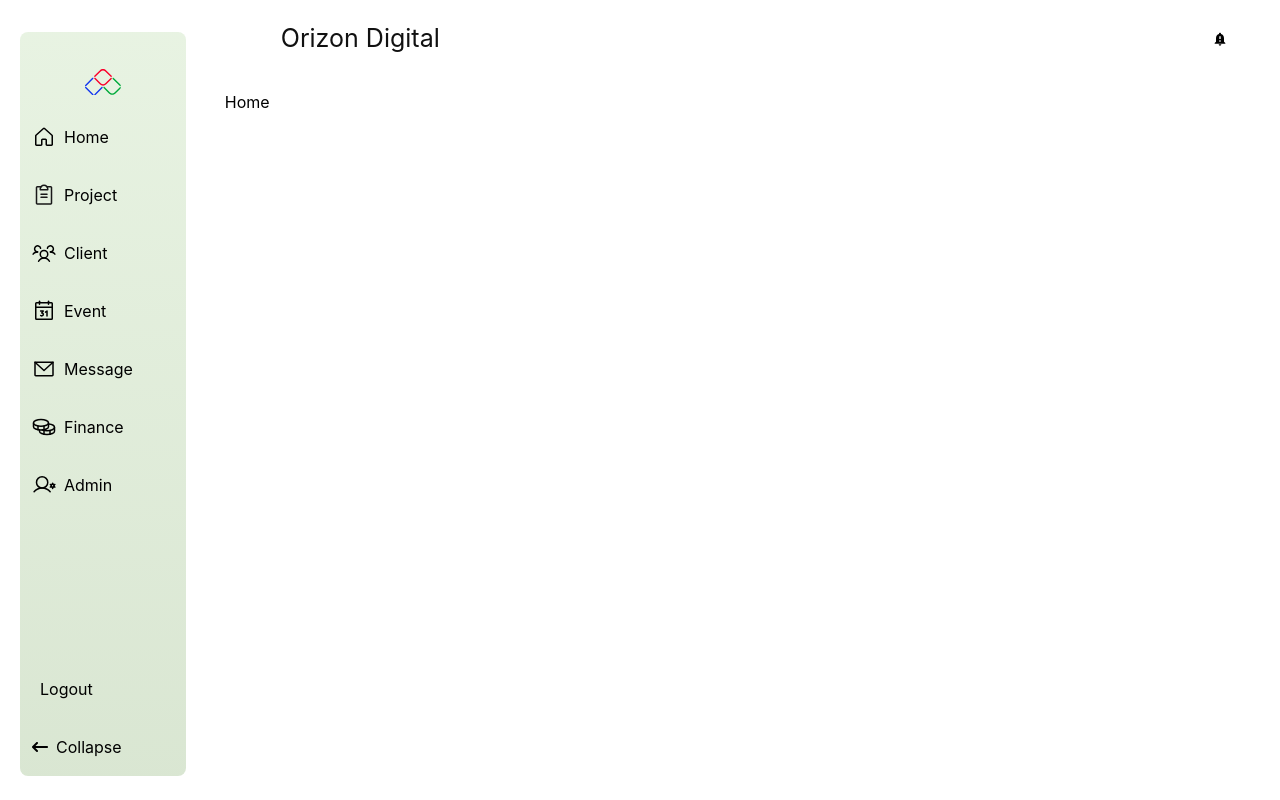
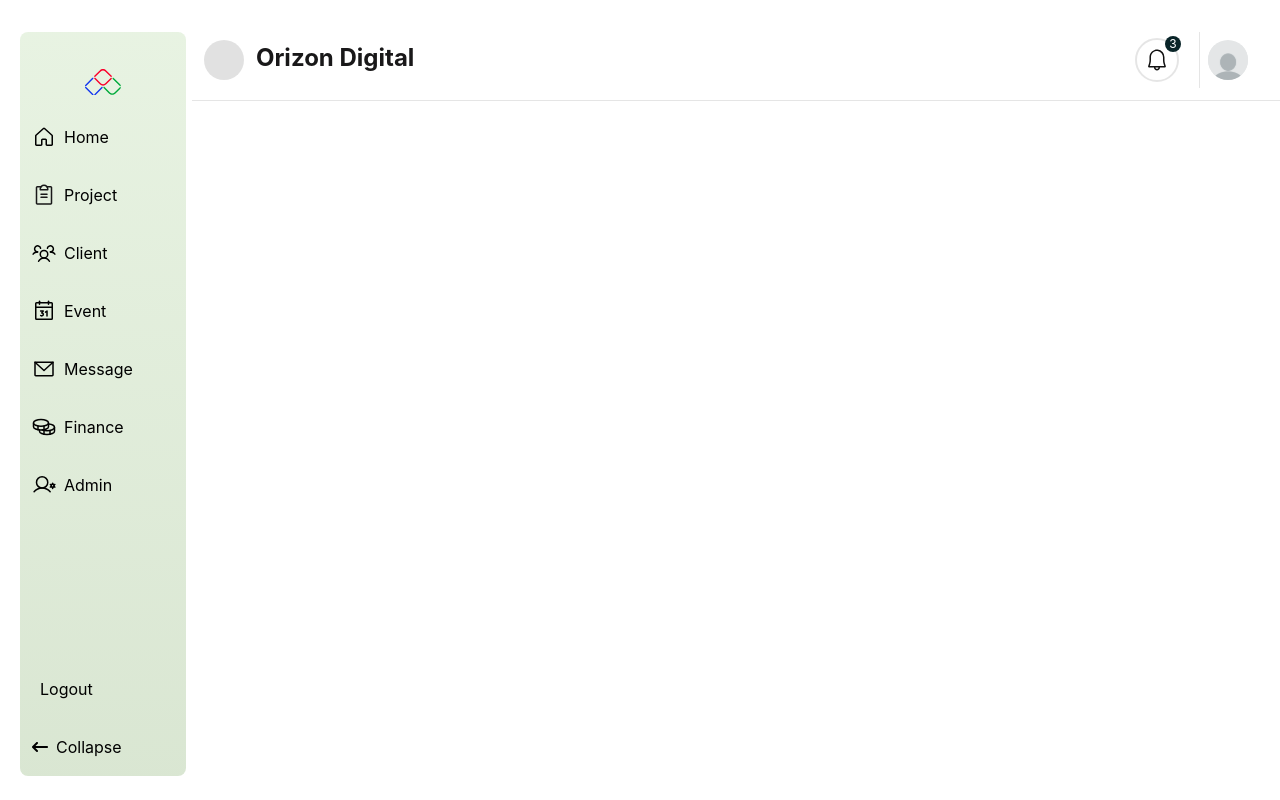
Before and after one commit to Jimicodes91/Kiro-analysis, a React (Vite) app: page /home in a window 1280 px wide. Built offline with nearby package versions, Linux system fonts and the light colour scheme; a web font is replaced by a local one.

Commit message:
style header

```diff
--- a/src/Components/Header/index.tsx
+++ b/src/Components/Header/index.tsx
@@ -1,22 +1,30 @@
 import React from 'react'
-import { MdNotificationImportant } from "react-icons/md";
 import MobileSideNav from '../DashboardSidebar/MobileSideNav';
+import { Avatar, Orizonal } from '../../assets';
+import { VscBell } from 'react-icons/vsc';
 
 const DashBoardHeader: React.FC = () => {
   return (
-    <div className="flex w-full md:flex justify-between md:items-center">
+    <div className="flex w-full md:flex justify-between md:items-center mb-3 border-b border-[#0000001A] p-3 ">
     <div className=" flex w-full items-center">
-        <div className="md:flex md:flex-[.3] hidden ">
-            <h2 className="hidden md:flex md:pl-3 md:text-[25px] text-[#111]">
+        <div className="md:flex md:flex-[.5] ">
+            <img src={Orizonal} alt="" className='w-10 h-10' />
+            <h2 className=" md:flex md:pl-3 md:text-[24px] text-[#191819] font-bold">
             Orizon Digital
             </h2>
         </div>
 
         <div className="flex-[1]   flex justify-end items-center center">
 
-            <button className="mr-5 cursor-pointer relative" type="button" >
-                <MdNotificationImportant />
+            <button className="mr-5 cursor-pointer relative border-2 border-[#0000001A] p-2 rounded-full
+            " type="button" >
+            <VscBell  className='text-[#111] w-6 h-6' />
+            <span className="absolute -top-1 -right-1 bg-primary text-white rounded-full w-4 h-4 flex justify-center items-center text-xs">3</span>
             </button>
+            <div className=' border-0 border-l border-[#e5e5e5] p-2'>
+            <img src={Avatar} alt="" />
+            </div>
+
             <div className="z-50  flex items-center ml-3">
                 <MobileSideNav />
             </div>
--- a/src/Layouts/DashboardLayout/index.tsx
+++ b/src/Layouts/DashboardLayout/index.tsx
@@ -14,7 +14,7 @@ const DashboardLayout = () => {
   return (
     <div className="bg-white overflow-x-hidden w-screen h-screen relative">
       <div>
-                <header className="bg-white p-5 fixed w-full z-10 top-0 lg:pl-[21%]">
+                <header className="bg-white py-5  fixed w-full z-10 top-0 lg:pl-[15%]">
                     <DashBoardHeader />
                 </header>
             </div>
--- a/src/assets/index.tsx
+++ b/src/assets/index.tsx
@@ -8,6 +8,8 @@ import Client from "./svg/Client.svg";
 import Event from "./svg/Event.svg";
 import House from "./svg/House.svg";
 import Finance from "./svg/Finance.svg";
+import Avatar from "./svg/Avatar.svg";
+import Orizonal from "./svg/orizonal.svg";
 
 export {
   Logo,
@@ -20,4 +22,6 @@ export {
   Event,
   House,
   Finance,
+  Avatar,
+  Orizonal,
 };
```
Also changed, not shown: src/assets/svg/Avatar.svg (renamed from src/assets/Project/Group 1000002684.svg), src/assets/svg/orizonal.svg (added).
